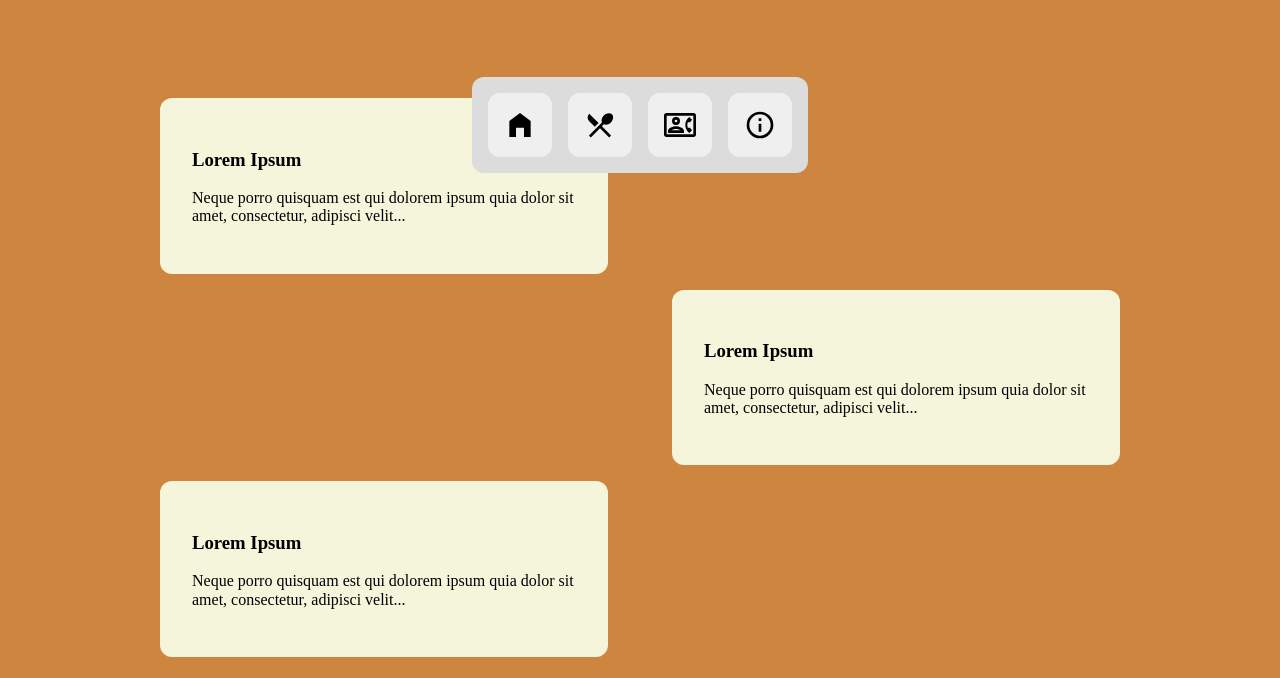
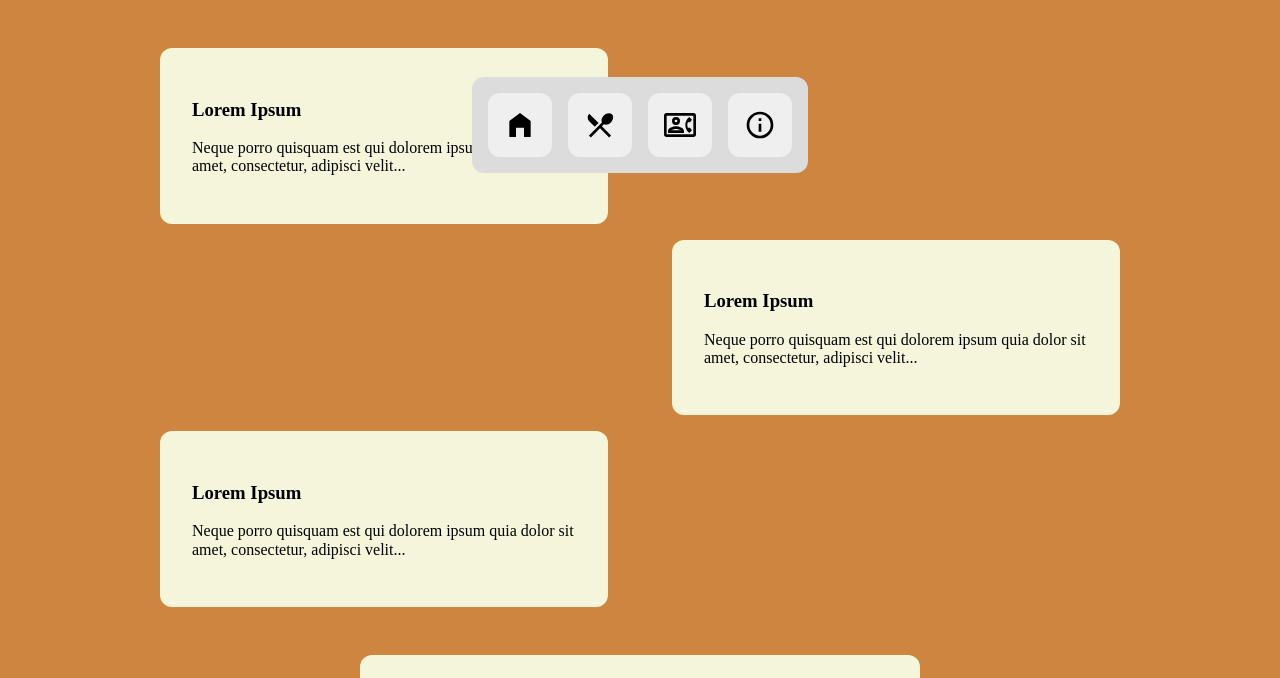
Before and after one commit to rtamb0/restaurant-page, a website built with webpack: page src/index.html in a window 1280 px wide. Shown: the part 602-1280 px from the top of the page. Built offline with nearby package versions, Linux system fonts and the light colour scheme.

Commit message:
Change the spacing between the body and nav

```diff
--- a/src/style.css
+++ b/src/style.css
@@ -35,7 +35,7 @@ section.headHome {
     justify-content: center;
     row-gap: 16px;
     column-gap: 64px;
-    padding: 100px;
+    margin: 50px;
 }
 
 .bodyHome div, .bodyMenu div {
@@ -83,7 +83,6 @@ section.headHome {
     gap: 5rem;
     justify-content: center;
     margin: 50px;
-    margin-bottom: 100px;
 }
 
 .bodyMenu img {
```
